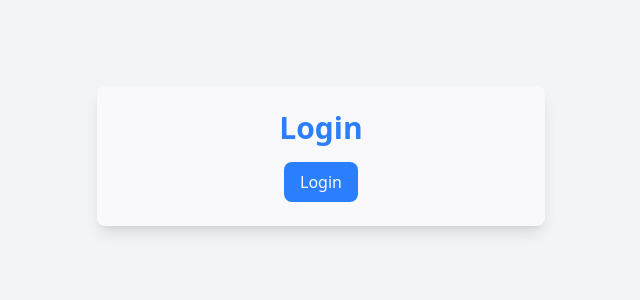
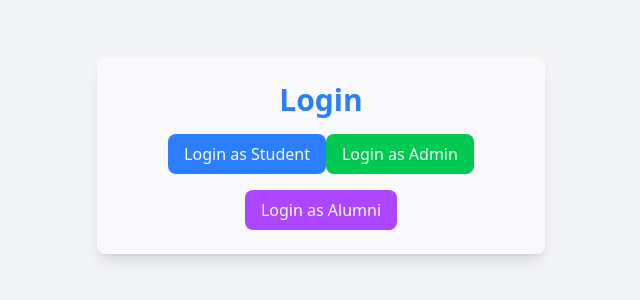
Before and after one commit to cazhiareese/ICS-STAR, a React (Vite) app in the folder app/: page /login in a window 1280 px wide. Shown: the part 244-544 px from the top of the page, without its empty margins (319-959 px from the left). Built offline with nearby package versions, Linux system fonts and the light colour scheme.

Commit message:
feat: temp routing

```diff
--- a/app/src/App.jsx
+++ b/app/src/App.jsx
@@ -9,12 +9,11 @@ import AlumniLanding from "./RootPages/AlumniPages/alumnidashboard";
 
 
 function App() {
-  const [isAuthenticated, setIsAuthenticated] = useState(!!sessionStorage.getItem("User"));
+  //const [isAuthenticated, setIsAuthenticated] = useState(!!sessionStorage.getItem("User"));
 
   return (
       <Routes>
-        <Route path="/" element={isAuthenticated ? <HomePage /> : <Navigate to="/login" replace />} />
-        <Route path="/login" element={<LoginPage setIsAuthenticated={setIsAuthenticated} />} />
+        <Route path="/login" element={<LoginPage/>} />
         <Route path="/student" element={<StudentLanding />} />
         <Route path="/admin" element={<AdminLanding />} />
         <Route path="/alumni" element={<AlumniLanding />} />
--- a/app/src/AuthPages/Login.jsx
+++ b/app/src/AuthPages/Login.jsx
@@ -1,13 +1,12 @@
 import React from "react";
 import { useNavigate } from "react-router-dom";
 
-function LoginPage({ setIsAuthenticated }) {
+function LoginPage() {
   const navigate = useNavigate();
 
-  const handleLogin = () => {
-    sessionStorage.setItem("User", JSON.stringify({ type: "user" }));
-    setIsAuthenticated(true);
-    navigate("/");
+  const handleLogin = (userType) => {
+    sessionStorage.setItem("User", JSON.stringify({ type: userType }));
+    navigate(`/${userType}`);
   };
 
   return (
@@ -16,9 +15,21 @@ function LoginPage({ setIsAuthenticated }) {
         <h1 className="text-3xl font-bold text-blue-500">Login</h1>
         <button
           className="mt-4 px-4 py-2 bg-blue-500 text-white rounded-lg hover:bg-blue-600"
-          onClick={handleLogin}
+          onClick={() => handleLogin("student")}
         >
-          Login
+          Login as Student
+        </button>
+        <button
+          className="mt-4 px-4 py-2 bg-green-500 text-white rounded-lg hover:bg-green-600"
+          onClick={() => handleLogin("admin")}
+        >
+          Login as Admin
+        </button>
+        <button
+          className="mt-4 px-4 py-2 bg-purple-500 text-white rounded-lg hover:bg-purple-600"
+          onClick={() => handleLogin("alumni")}
+        >
+          Login as Alumni
         </button>
       </div>
     </div>
```
